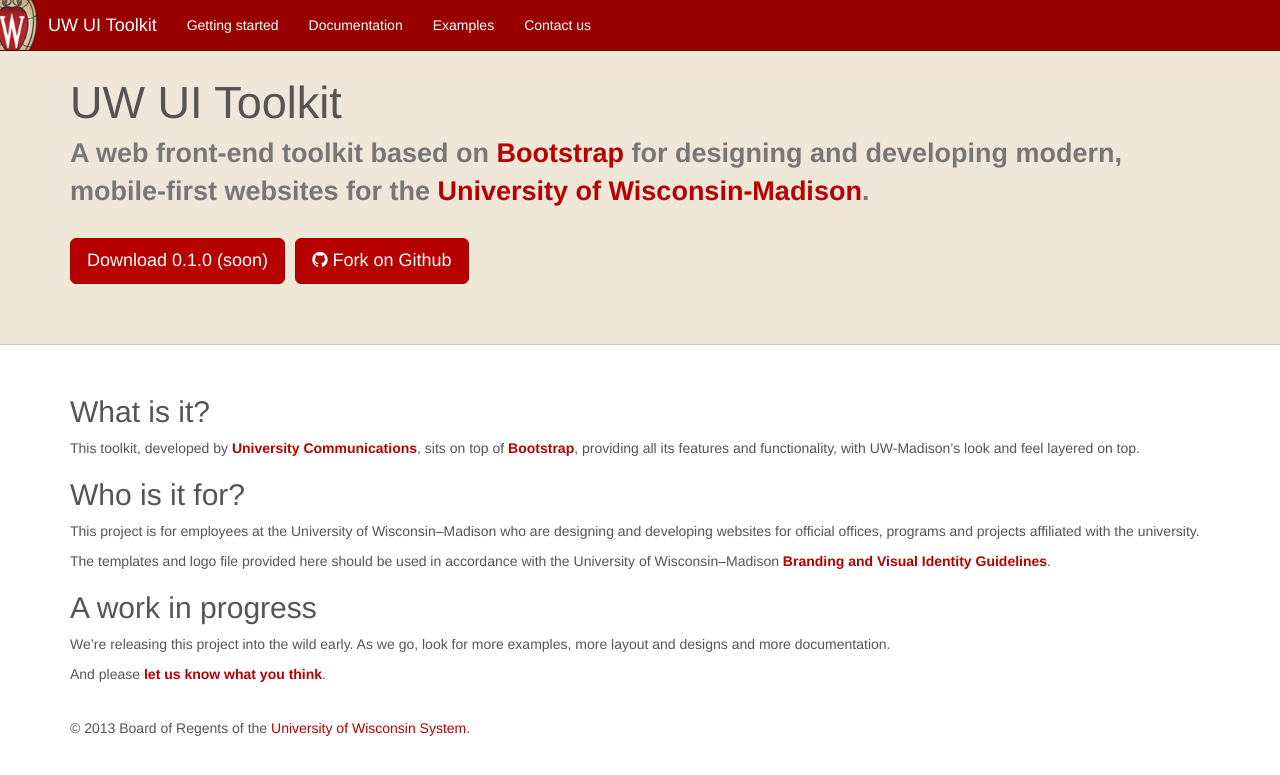
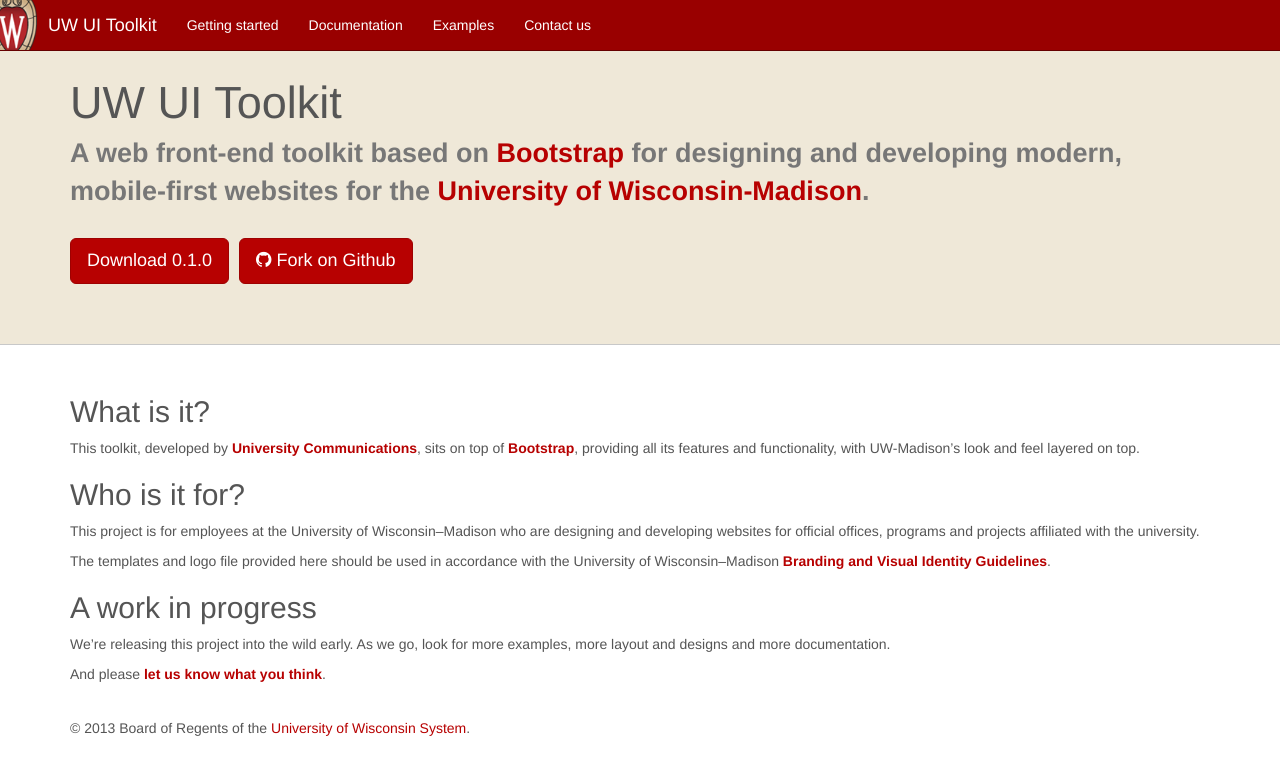
Before and after one commit to UWMadisonUcomm/uw-ui-toolkit, a Jekyll site: the page built from index.md, in a window 1280 px wide. Shown: the top 775 px of the page. Built offline with Jekyll 4.4.1, drawn with Linux system fonts in a browser that asks for light colours; nearby versions of some CDN libraries; Markdown is read by kramdown in place of the engine named in the settings.

Commit message:
Hook up the download link for 0.1.0.

```diff
--- a/_layouts/page.html
+++ b/_layouts/page.html
@@ -9,7 +9,7 @@
       A web front-end toolkit based on <a href="http://getbootstrap.com">Bootstrap</a> for designing and developing modern, mobile-first websites for the  <a href="http://wisc.edu">University of Wisconsin-Madison</a>.
     </p>
     <p>
-      <a href="#" class="btn btn-primary btn-lg" target="_blank">Download {% uw_ui_toolkit_version %} (soon)</a>
+      <a href="https://github.com/UWMadisonUcomm/uw-ui-toolkit/releases/download/0.1.0/uw-ui-toolkit-0.1.0.zip" class="btn btn-primary btn-lg">Download {% uw_ui_toolkit_version %}</a>
       <a href="https://github.com/UWMadisonUcomm/uw-ui-toolkit" class="btn btn-primary btn-lg" target="_blank"><i class="fa fa-github"></i> Fork on Github</a>
     </p>
   </div>
```
